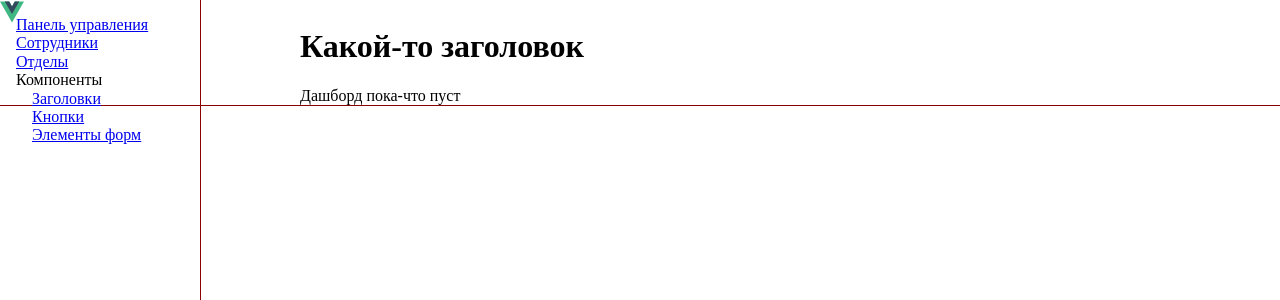
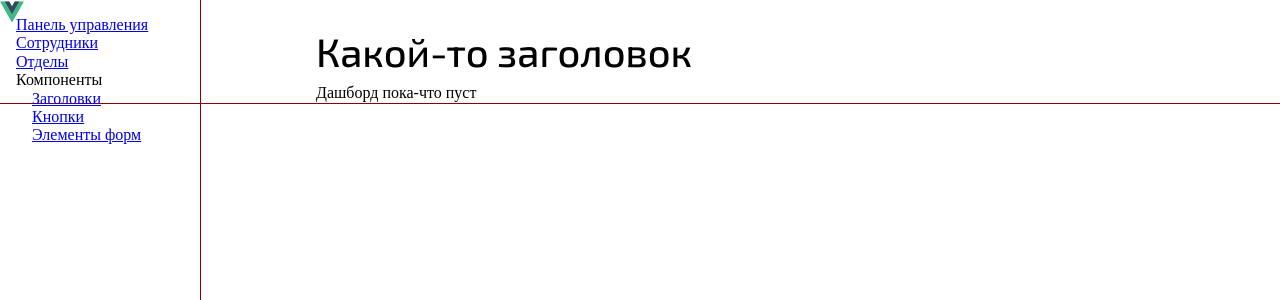
Before and after one commit to hardmagnett/big-company, a Vue app: page / in a window 1280 px wide. Shown: the top 300 px of the page. Built offline with nearby package versions, Linux system fonts and the light colour scheme.

Commit message:
Подключил первый попавшийся Variable Font с Google Fonts

```diff
--- /dev/null
+++ b/src/assets/omni-present/fonts/Exo_2/exo2.scss
@@ -0,0 +1,21 @@
+//$fullPath: '#{$pathToNodeModules}node_modules/identic-bounce/src/fontPairs/IBM-plex_Pt-Serif/IBM-plex/';
+//$fullPath: 'src/assets/omni-present/fonts/Exo_2/';
+$fullPath: '@/assets/omni-present/fonts/Exo_2/';
+
+// format('truetype supports variations') - так должно работать в будущем
+// format('truetype-variations') - так работает сейчас
+
+@font-face {
+  font-family: 'Exo 2';
+
+  src:url('#{$fullPath}Exo2-VariableFont_wght.ttf') format('truetype supports variations');
+  src:url('#{$fullPath}Exo2-VariableFont_wght.ttf') format('truetype-variations');
+  font-weight: 100 900;
+  font-style: normal;
+}
+@font-face {
+  font-family: 'Exo 2';
+  src: url('#{$fullPath}Exo2-Italic-VariableFont_wght.ttf') format('ttf supports variations');
+  font-weight: 100 900;
+  font-style: italic;
+}
--- a/src/assets/omni-present/omni-present.scss
+++ b/src/assets/omni-present/omni-present.scss
@@ -1,3 +1,6 @@
 @import 'normalize.css';
 @import 'variables.scss';
 @import 'global.scss';
+@import 'fonts/Exo_2/exo2.scss';
+@import 'typo/headers.scss';
+@import 'components/container.scss';
--- /dev/null
+++ b/src/assets/omni-present/typo/headers.scss
@@ -0,0 +1,43 @@
+h1, .h1, ,.h1-base,
+h2, .h2, ,.h2-base,
+h3, .h3, ,.h3-base,
+h4, .h4, ,.h4-base,
+h5, .h5, ,.h5-base,
+h6, .h6, ,.h6-base {
+  margin-top: 0;
+  margin-bottom: 0;
+  font-weight: $headerFontWeight;
+  line-height: $headerLineHeight;
+  letter-spacing: $headerLetterSpacing;
+  font-family: $headerFontFamily;
+}
+
+@mixin h-base($hLevel) {
+  font-size: nth($headerFontSizes, $hLevel);
+  @media (min-width: $sm) {
+    font-size: nth($headerFontSizesSm, $hLevel);
+  }
+  @media (min-width: $md) {
+    font-size: nth($headerFontSizesMd, $hLevel);
+  }
+  @media (min-width: $lg) {
+    font-size: nth($headerFontSizesLg, $hLevel);
+  }
+  @media (min-width: $xl) {
+    font-size: nth($headerFontSizesXl, $hLevel);
+  }
+  @media (min-width: $xxl) {
+    font-size: nth($headerFontSizesXxl, $hLevel);
+  }
+}
+
+@for $hLevel from 1 through 6 {
+
+  h#{$hLevel}, .h#{$hLevel}, .h#{$hLevel}-base {
+    @include h-base($hLevel);
+  }
+
+  h#{$hLevel}:not(.h#{$hLevel}-base), .h#{$hLevel} {
+    margin-bottom: nth($headerBottomMargins, $hLevel);
+  }
+}
--- a/src/assets/omni-present/variables.scss
+++ b/src/assets/omni-present/variables.scss
@@ -37,7 +37,7 @@ $headerFontSizesXxl:$headerFontSizesXl !default;
 $headerBottomMargins: 0.5rem, 0.5rem, 0.5rem, 0.5rem, 0.5rem, 0.5rem !default;
 
 $headerFontWeight: 500 !default;
-$headerFontFamily: 'IBM Plex Sans', sans-serif !default;
+$headerFontFamily: 'Exo 2', serif !default;
 $headerLetterSpacing: 0rem !default;
 $headerLineHeight: 1.2 !default;
 
```
Also changed, not shown: src/assets/omni-present/fonts/Exo_2/Exo2-Italic-VariableFont_wght.ttf (added), src/assets/omni-present/fonts/Exo_2/Exo2-VariableFont_wght.ttf (added).
